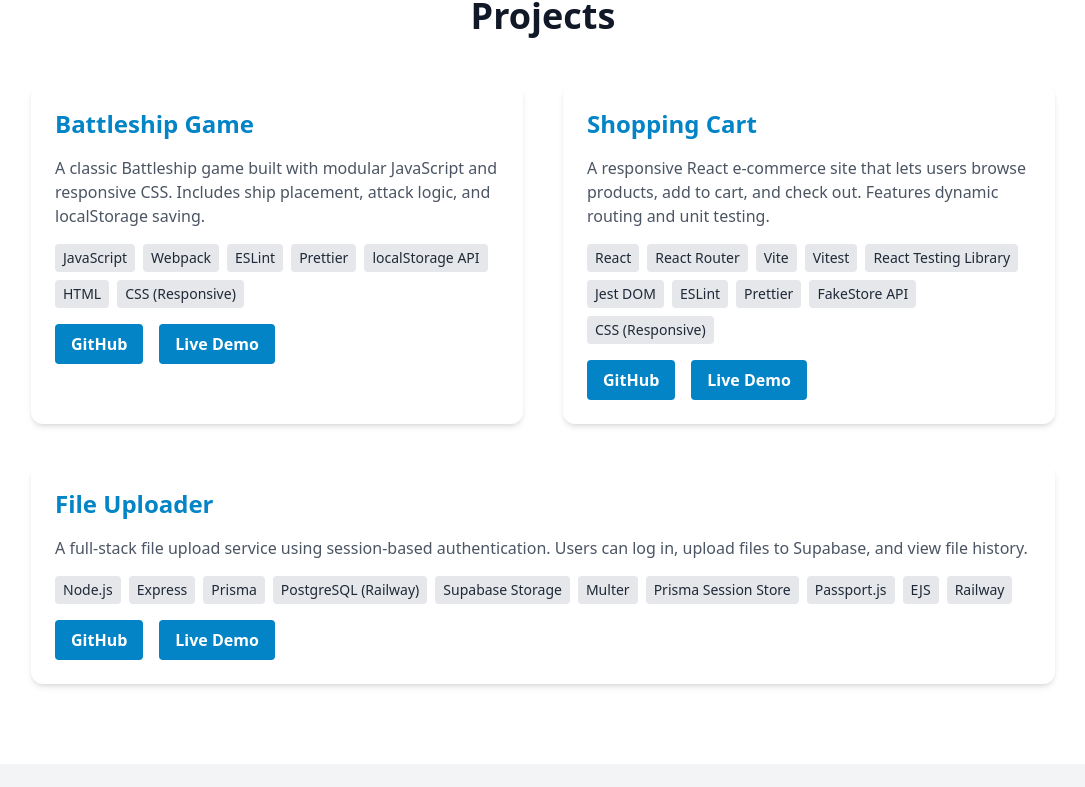
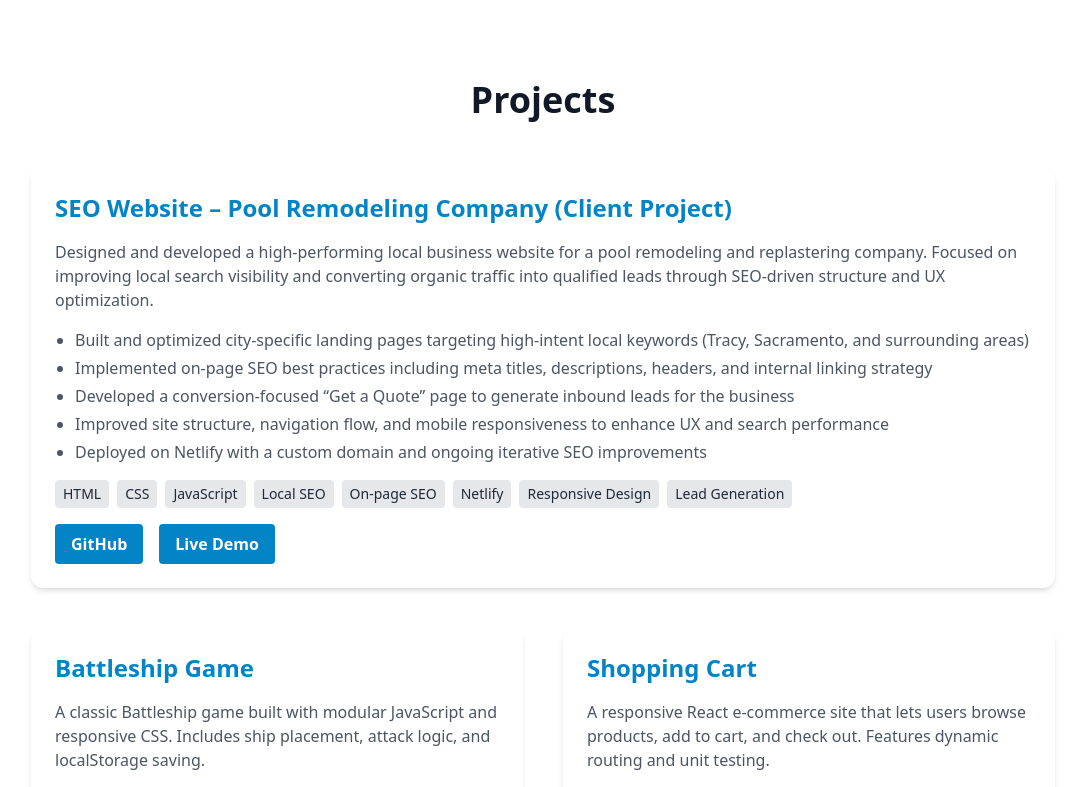
Before and after one commit to mlanda98/portfolio, a React (Vite) app: page / in a window 1280 px wide. Shown: the part 2038-2825 px from the top of the page, without its empty margins (97-1182 px from the left). Built offline with nearby package versions, Linux system fonts and the light colour scheme.

Commit message:
add pool project

```diff
--- a/src/components/About.jsx
+++ b/src/components/About.jsx
@@ -14,8 +14,10 @@ export default function About() {
           <FaCode className="w-10 h-10" />
           <div>
             <p className="font-bold text-lg">Experience</p>
-            <p className="mt-1 text-base font-normal">2+ Years building coding projects
-            <br/>React, Node.js, Express, & Tailwind CSS
+            <p className="mt-1 text-base font-normal">
+              2+ Years building coding projects
+              <br />
+              React, Node.js, Express, & Tailwind CSS
             </p>
           </div>
         </div>
@@ -27,7 +29,7 @@ export default function About() {
             <p className="font-bold text-lg">Education</p>
             <p className="mt-1 text-base font-normal">
               B.S. Biology, Microbiology Concentration
-              <br/>
+              <br />
               Minor in Chemistry
               <br />
               San Jose State University
@@ -38,8 +40,11 @@ export default function About() {
 
       {/* Intro paragraph */}
       <p className="text-lg text-gray-700 mb-8 max-w-xl mx-auto">
-        Passionate self-taught frontend developer building sleek, user-friendly web apps
-        with React and Tailwind CSS.
+        Full-stack developer with a focus on SEO-driven web development for
+        local businesses. Experienced in building responsive websites,
+        implementing local SEO strategies, and creating lead-generation flows.
+        Combines technical development skills with marketing-focused thinking to
+        improve online visibility and conversions.
       </p>
 
       {/* View Work button */}
--- a/src/components/Contact.jsx
+++ b/src/components/Contact.jsx
@@ -21,7 +21,7 @@ export default function Contact() {
         </a>
 
         <a
-          href="https://www.linkedin.com/in/mayra-landa23"
+          href="https://www.linkedin.com/in/mayra-landa-7480853a4"
           target="_blank"
           rel="noopener noreferrer"
           className="hover:text-sky-800 transition"
--- a/src/components/Header.jsx
+++ b/src/components/Header.jsx
@@ -44,7 +44,7 @@ export default function Header() {
         {/* LinkedIn */}
 
         <a
-          href="https://linkedin.com/in/mayra-landa23"
+          href="https://linkedin.com/in/www.linkedin.com/in/mayra-landa-7480853a4"
           target="_blank"
           rel="noopener noreferrer"
           className="text-gray-600 hover:text-sky-500 transition"
--- a/src/components/Projects.jsx
+++ b/src/components/Projects.jsx
@@ -1,11 +1,80 @@
 import React from "react";
+
 export default function Projects() {
   return (
     <section id="projects" className="px-6 py-20 text-center">
       <h2 className="text-4xl font-bold text-gray-900 mb-12">Projects</h2>
 
       <div className="grid md:grid-cols-2 gap-10 max-w-5xl mx-auto text-left">
-        {/* Battleship */}
+        {/* SEO Pool Website */
+        <div className="bg-white rounded-xl shadow-md p-6 space-y-4 md:col-span-2">
+          <h3 className="text-2xl font-semibold text-sky-600">
+            SEO Website – Pool Remodeling Company (Client Project)
+          </h3>
+
+          <p className="text-gray-600">
+            Designed and developed a high-performing local business website for a pool remodeling and replastering company. Focused on improving local search visibility and converting organic traffic into qualified leads through SEO-driven structure and UX optimization.
+          </p>
+
+          <ul className="text-gray-600 list-disc pl-5 space-y-1">
+            <li>
+              Built and optimized city-specific landing pages targeting high-intent local keywords (Tracy, Sacramento, and surrounding areas)
+            </li>
+            <li>
+              Implemented on-page SEO best practices including meta titles, descriptions, headers, and internal linking strategy
+            </li>
+            <li>
+              Developed a conversion-focused “Get a Quote” page to generate inbound leads for the business
+            </li>
+            <li>
+              Improved site structure, navigation flow, and mobile responsiveness to enhance UX and search performance
+            </li>
+            <li>
+              Deployed on Netlify with a custom domain and ongoing iterative SEO improvements
+            </li>
+          </ul>
+
+          <div className="flex flex-wrap gap-2 text-sm text-white">
+            {[
+              "HTML",
+              "CSS",
+              "JavaScript",
+              "Local SEO",
+              "On-page SEO",
+              "Netlify",
+              "Responsive Design",
+              "Lead Generation",
+            ].map((tech) => (
+              <span
+                key={tech}
+                className="bg-gray-200 text-gray-800 px-2 py-1 rounded"
+              >
+                {tech}
+              </span>
+            ))}
+          </div>
+
+          <div className="mt-4 flex gap-4">
+            <a
+              href="https://github.com/mlanda98/pacific-pools.git"
+              target="_blank"
+              rel="noopener noreferrer"
+              className="bg-sky-600 hover:bg-sky-700 text-white font-semibold py-2 px-4 rounded transition"
+            >
+              GitHub
+            </a>
+            <a
+              href="https://pacificedgepools.com/"
+              target="_blank"
+              rel="noopener noreferrer"
+              className="bg-sky-600 hover:bg-sky-700 text-white font-semibold py-2 px-4 rounded transition"
+            >
+              Live Demo
+            </a>
+          </div>
+        </div>
+
+        }
         <div className="bg-white rounded-xl shadow-md p-6 space-y-4">
           <h3 className="text-2xl font-semibold text-sky-600">
             Battleship Game
@@ -15,6 +84,7 @@ export default function Projects() {
             responsive CSS. Includes ship placement, attack logic, and
             localStorage saving.
           </p>
+
           <div className="flex flex-wrap gap-2 text-sm text-white">
             {[
               "JavaScript",
@@ -25,11 +95,15 @@ export default function Projects() {
               "HTML",
               "CSS (Responsive)",
             ].map((tech) => (
-              <span className="bg-gray-200 text-gray-800 px-2 py-1 rounded">
+              <span
+                key={tech}
+                className="bg-gray-200 text-gray-800 px-2 py-1 rounded"
+              >
                 {tech}
               </span>
             ))}
           </div>
+
           <div className="mt-4 flex gap-4">
             <a
               href="https://github.com/mlanda98/battleship"
@@ -52,12 +126,15 @@ export default function Projects() {
 
         {/* Shopping Cart */}
         <div className="bg-white rounded-xl shadow-md p-6 space-y-4">
-          <h3 className="text-2xl font-semibold text-sky-600">Shopping Cart</h3>
+          <h3 className="text-2xl font-semibold text-sky-600">
+            Shopping Cart
+          </h3>
           <p className="text-gray-600">
             A responsive React e-commerce site that lets users browse products,
             add to cart, and check out. Features dynamic routing and unit
             testing.
           </p>
+
           <div className="flex flex-wrap gap-2 text-sm text-white">
             {[
               "React",
@@ -71,11 +148,15 @@ export default function Projects() {
               "FakeStore API",
               "CSS (Responsive)",
             ].map((tech) => (
-              <span className="bg-gray-200 text-gray-800 px-2 py-1 rounded">
+              <span
+                key={tech}
+                className="bg-gray-200 text-gray-800 px-2 py-1 rounded"
+              >
                 {tech}
               </span>
             ))}
           </div>
+
           <div className="mt-4 flex gap-4">
             <a
               href="https://github.com/mlanda98/shopping-cart"
@@ -98,11 +179,14 @@ export default function Projects() {
 
         {/* File Uploader */}
         <div className="bg-white rounded-xl shadow-md p-6 space-y-4 md:col-span-2">
-          <h3 className="text-2xl font-semibold text-sky-600">File Uploader</h3>
+          <h3 className="text-2xl font-semibold text-sky-600">
+            File Uploader
+          </h3>
           <p className="text-gray-600">
             A full-stack file upload service using session-based authentication.
             Users can log in, upload files to Supabase, and view file history.
           </p>
+
           <div className="flex flex-wrap gap-2 text-sm text-white">
             {[
               "Node.js",
@@ -111,16 +195,19 @@ export default function Projects() {
               "PostgreSQL (Railway)",
               "Supabase Storage",
               "Multer",
-              "Prisma Session Store",
               "Passport.js",
               "EJS",
               "Railway",
             ].map((tech) => (
-              <span className="bg-gray-200 text-gray-800 px-2 py-1 rounded">
+              <span
+                key={tech}
+                className="bg-gray-200 text-gray-800 px-2 py-1 rounded"
+              >
                 {tech}
               </span>
             ))}
           </div>
+
           <div className="mt-4 flex gap-4">
             <a
               href="https://github.com/mlanda98/file-uploader"
```
Also changed, not shown: index.html (line endings or trailing spaces), 1 other file (tests, documents, lock files or other folders).
